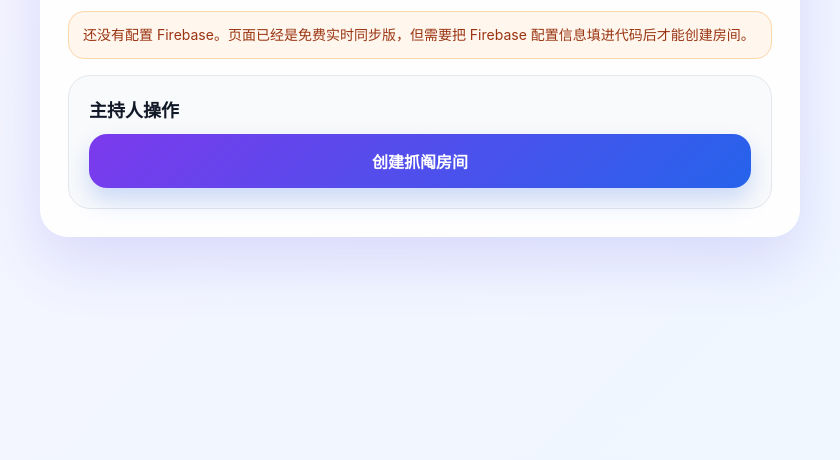
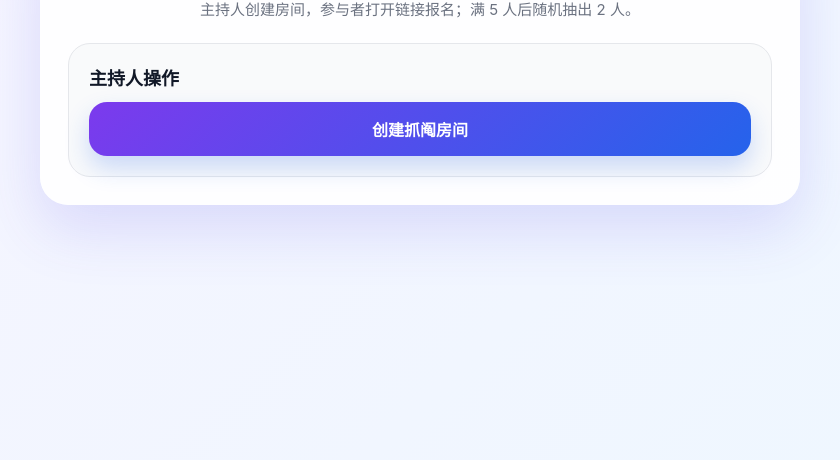
Before and after one commit to Qt-fan/lottery-page, a plain HTML site: page index.html in a window 1280 px wide. Shown: the part 340-800 px from the top of the page, without its empty margins (220-1060 px from the left). Drawn offline with Linux system fonts and the light colour scheme.

Commit message:
Update Firebase configuration with real credentials

```diff
--- a/index.html
+++ b/index.html
@@ -73,14 +73,15 @@
     import { getDatabase, ref, set, get, onValue, update } from "https://www.gstatic.com/firebasejs/10.12.4/firebase-database.js";
 
     const firebaseConfig = {
-      apiKey: "请替换为你的 apiKey",
-      authDomain: "请替换为你的 authDomain",
-      databaseURL: "请替换为你的 databaseURL",
-      projectId: "请替换为你的 projectId",
-      storageBucket: "请替换为你的 storageBucket",
-      messagingSenderId: "请替换为你的 messagingSenderId",
-      appId: "请替换为你的 appId"
-    };
+  apiKey: "AIzaSyD8sHK8za5uWGI6biBN7kbqfH8PVryL0A4",
+  authDomain: "choose-c6a33.firebaseapp.com",
+  databaseURL: "https://choose-c6a33-default-rtdb.firebaseio.com",
+  projectId: "choose-c6a33",
+  storageBucket: "choose-c6a33.firebasestorage.app",
+  messagingSenderId: "875482696073",
+  appId: "1:875482696073:web:a57661e8a79c373b63f958",
+  measurementId: "G-DGDEVPQXJV"
+};
 
     const isConfigured = !firebaseConfig.apiKey.includes("请替换");
     const $ = id => document.getElementById(id);
```
